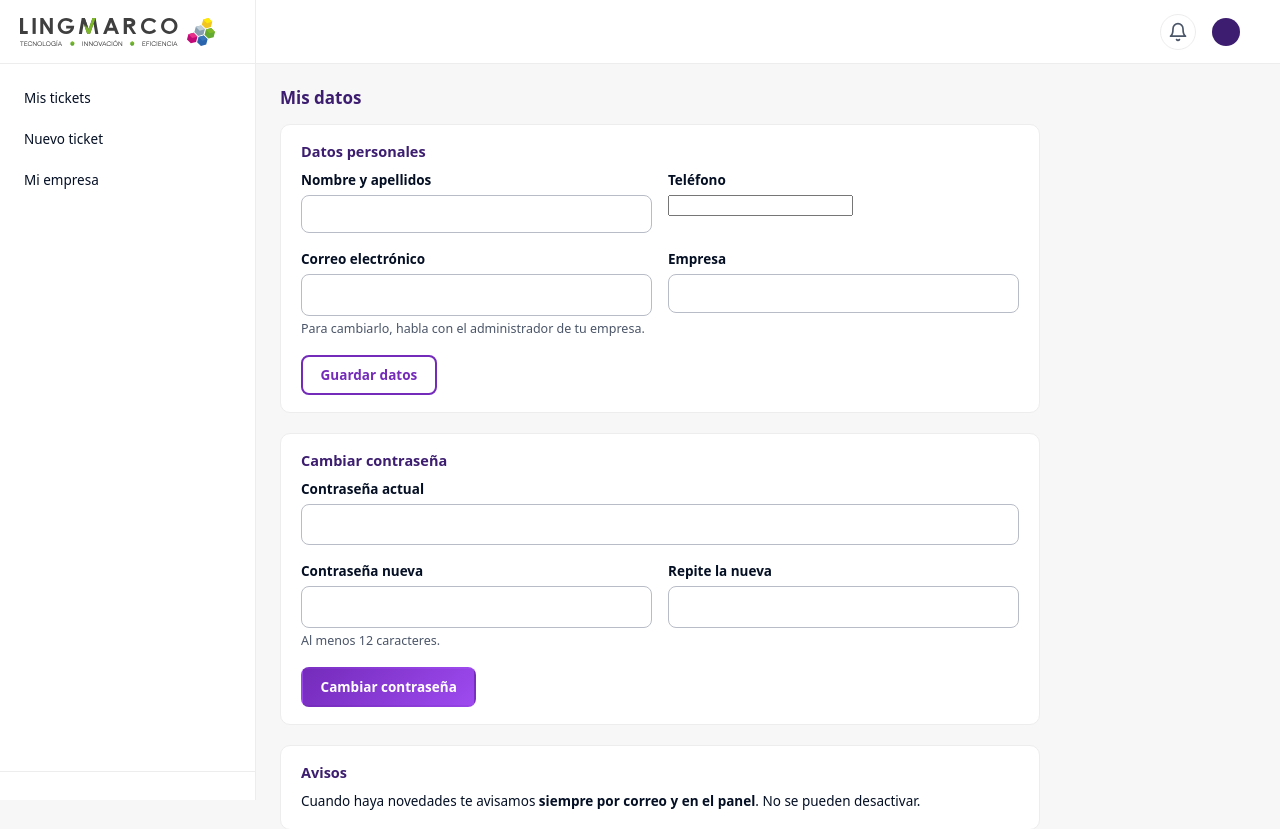
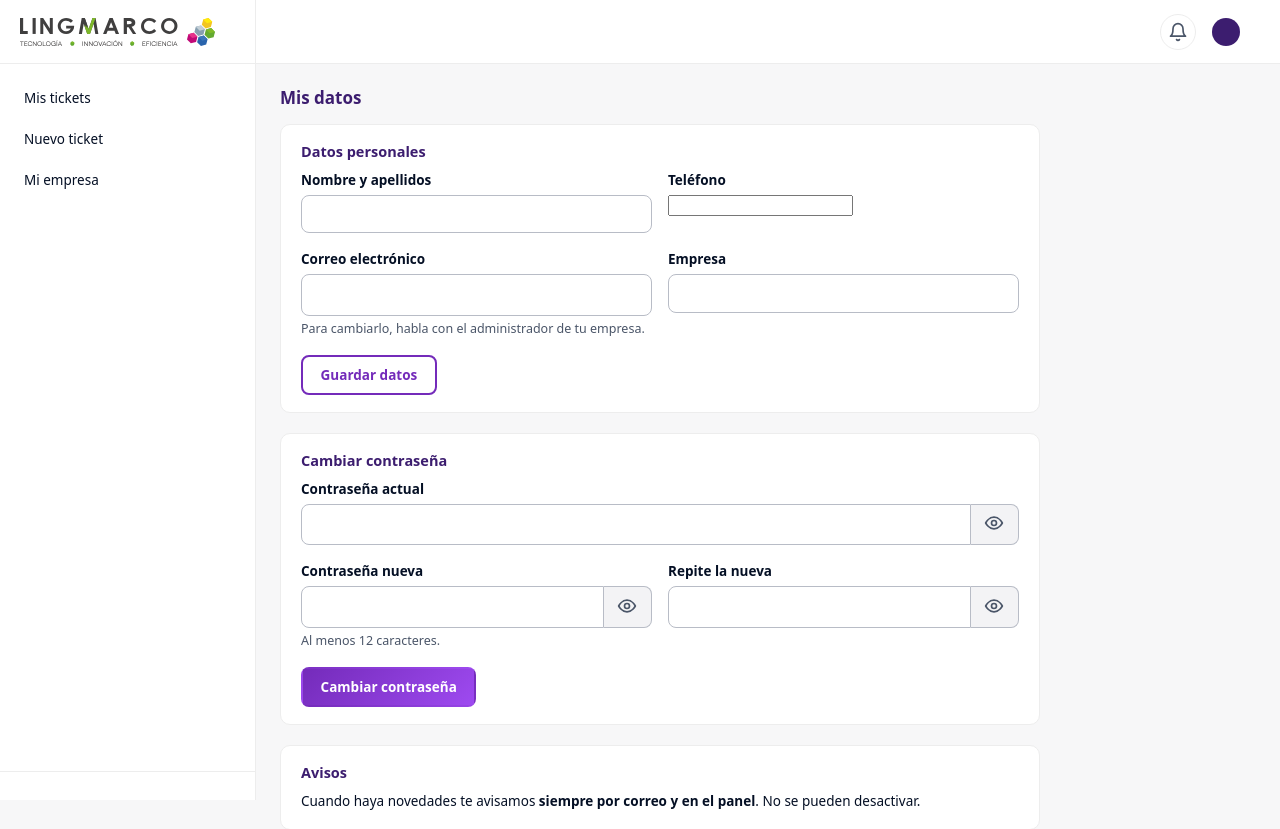
Before and after one commit to Carla-Work/lm-tickets, a Laravel app: template resources/views/profile/show.blade.php in a window 1280 px wide. Shown: the top 829 px of the page. Run offline with Laravel 12, Linux system fonts and the light colour scheme; the template is opened without the code that fills it: most values are stand-ins (such as "Sample title", 1, 10 or a date in 2020).

Commit message:
✨ «Ojo» para ver las contraseñas en «Mis datos»
Mismo diseño que el acceso (acceso-a-entrar). El botón nace oculto y solo lo muestra
js/acceso.js: sin JavaScript el formulario funciona igual.

Co-Authored-By: Claude Sonnet 5.5 <noreply@anthropic.com>

```diff
--- a/public/css/panel.css
+++ b/public/css/panel.css
@@ -462,3 +462,11 @@ table.fichas td.asunto-celda::before, table.fichas td[data-etiqueta="Acciones"]:
 }
 .acc .fila-form { display: flex; gap: .4rem; align-items: center; margin: 0; }
 .acc .fila-form select { padding: .3rem .5rem; font-size: .85rem; }
+
+/* «Ojo» para ver la contraseña (mismo diseño que el acceso, mockup acceso-a-entrar). El botón nace oculto: solo lo
+   muestra public/js/acceso.js. */
+.pw { display: flex; }
+.pw input { flex: 1; min-width: 0; border-radius: 8px 0 0 8px !important; }
+.pw button { border: 1px solid #b8bcc6; border-left: 0; border-radius: 0 8px 8px 0; background: #f3f3f5; padding: 0 .85rem; cursor: pointer; color: var(--texto-suave); }
+.pw button:hover, .pw button:focus-visible { color: var(--texto); background: #ebebef; }
+.pw button[hidden] { display: none; }
--- a/public/js/acceso.js
+++ b/public/js/acceso.js
@@ -1,6 +1,7 @@
 /*
  * Ver u ocultar la contraseña. Mejora progresiva: sin JavaScript el botón (con atributo `hidden`)
- * no aparece y el formulario funciona exactamente igual. Es el único JavaScript de la pantalla de acceso.
+ * no aparece y el formulario funciona exactamente igual. Es el único JavaScript de la pantalla de acceso y de las
+ * pantallas del panel con contraseñas («Mis datos»): cualquier `.ver-pw` con `data-para` = id del campo.
  */
 document.querySelectorAll('.ver-pw').forEach(function (boton) {
     boton.hidden = false;
--- a/resources/views/layouts/panel.blade.php
+++ b/resources/views/layouts/panel.blade.php
@@ -145,5 +145,7 @@
         </main>
     </div>
 </div>
+{{-- «Ojo» de las contraseñas (js/acceso.js): mejora progresiva, sin él el contenido funciona igual. --}}
+<script src="{{ asset('js/acceso.js') }}"></script>
 </body>
 </html>
--- /dev/null
+++ b/resources/views/partials/ojo-contrasena.blade.php
@@ -0,0 +1,9 @@
+{{--
+    Botón «ojo» para ver u ocultar una contraseña. Parámetro: $para (id del campo). Va DENTRO de un `<div class="pw">`
+    justo después del `<input type="password">`. Diseño: el de acceso-a-entrar.html (validado), ya usado en el acceso.
+    Trampa: nace con `hidden` y solo lo muestra public/js/acceso.js: sin JavaScript no aparece y el formulario
+    funciona igual (el contenido debe poder usarse sin JS). No quitar `type="button"`: sin él enviaría el formulario.
+--}}
+<button type="button" class="ver-pw" data-para="{{ $para }}" aria-label="Mostrar contraseña" hidden>
+    <svg width="20" height="20" viewBox="0 0 24 24" fill="none" stroke="currentColor" stroke-width="2" stroke-linecap="round" stroke-linejoin="round" aria-hidden="true"><path d="M2 12s3.6-7 10-7 10 7 10 7-3.6 7-10 7S2 12 2 12z"/><circle cx="12" cy="12" r="3"/></svg>
+</button>
--- a/resources/views/profile/show.blade.php
+++ b/resources/views/profile/show.blade.php
@@ -2,6 +2,7 @@
     «Mis datos» (todos los roles). Mockups validados: mis-datos-a-cliente, mis-datos-b-interno, mis-datos-c-administrador.
     Cuándo tocarla: al cambiar la pantalla. Variables: $user.
     «Verificación en dos pasos» (mockups validados mis-datos-c/d/e/f/g/h): solo el administrador (R21, opcional).
+    Los campos de contraseña llevan el «ojo» (partials/ojo-contrasena + js/acceso.js, mejora progresiva).
     Trampas: el teléfono solo se pide al
     cliente; correo, empresa, equipo y rol son de solo lectura (los cambia otra persona).
 --}}
@@ -45,7 +46,7 @@
                     <p style="margin:0 0 .8rem"><span class="estado-cuenta">✓ Activada</span> · App de autenticación</p>
                     <p style="margin:0 0 1rem">Te quedan <strong>{{ $user->remainingRecoveryCodes() }}</strong> códigos de recuperación sin usar. Cada uno sirve una sola vez.</p>
                     <div class="aviso" style="margin-bottom:1rem"><strong>Si generas códigos nuevos, los anteriores dejan de valer</strong> (los {{ $user->remainingRecoveryCodes() }} que te quedan también). Los nuevos se te mostrarán una sola vez.</div>
-                    <div class="campo" style="max-width:340px"><label for="clave-conf">Tu contraseña actual <span class="oblig" aria-hidden="true">*</span></label><input type="password" id="clave-conf" name="password" autocomplete="current-password" required><p class="ayuda">Te la pedimos para confirmar que eres tú.</p>@error('password')<p class="error-campo" role="alert">{{ $message }}</p>@enderror</div>
+                    <div class="campo" style="max-width:340px"><label for="clave-conf">Tu contraseña actual <span class="oblig" aria-hidden="true">*</span></label><div class="pw"><input type="password" id="clave-conf" name="password" autocomplete="current-password" required>@include('partials.ojo-contrasena', ['para' => 'clave-conf'])</div><p class="ayuda">Te la pedimos para confirmar que eres tú.</p>@error('password')<p class="error-campo" role="alert">{{ $message }}</p>@enderror</div>
                     <button type="submit" class="boton secundario">Generar códigos nuevos</button>
                 </form>
 
@@ -53,7 +54,7 @@
                     @csrf
                     <h2>Desactivar la verificación en dos pasos</h2>
                     <p class="sub" style="color:var(--texto)">Volverás a entrar solo con tu contraseña y se borrarán la clave y los códigos de recuperación. Podrás activarla de nuevo cuando quieras.</p>
-                    <div class="campo" style="max-width:340px"><label for="clave-des">Tu contraseña actual <span class="oblig" aria-hidden="true">*</span></label><input type="password" id="clave-des" name="password" autocomplete="current-password" required><p class="ayuda">Te la pedimos para confirmar que eres tú.</p></div>
+                    <div class="campo" style="max-width:340px"><label for="clave-des">Tu contraseña actual <span class="oblig" aria-hidden="true">*</span></label><div class="pw"><input type="password" id="clave-des" name="password" autocomplete="current-password" required>@include('partials.ojo-contrasena', ['para' => 'clave-des'])</div><p class="ayuda">Te la pedimos para confirmar que eres tú.</p></div>
                     <button type="submit" class="boton peligro-b">Desactivar</button>
                 </form>
             @endif
@@ -62,10 +63,10 @@
         <form class="tarjeta" action="{{ route('profile.password') }}" method="post" aria-label="Cambiar contraseña">
             @csrf
             <h2>Cambiar contraseña</h2>
-            <div class="campo"><label for="actual">Contraseña actual</label><input type="password" id="actual" name="current_password" autocomplete="current-password" required>@error('current_password')<p class="error-campo" role="alert">{{ $message }}</p>@enderror</div>
+            <div class="campo"><label for="actual">Contraseña actual</label><div class="pw"><input type="password" id="actual" name="current_password" autocomplete="current-password" required>@include('partials.ojo-contrasena', ['para' => 'actual'])</div>@error('current_password')<p class="error-campo" role="alert">{{ $message }}</p>@enderror</div>
             <div class="cols2">
-                <div class="campo"><label for="nueva">Contraseña nueva</label><input type="password" id="nueva" name="password" autocomplete="new-password" required><p class="ayuda">Al menos {{ config('access.password.min_length') }} caracteres.</p>@error('password')<p class="error-campo" role="alert">{{ $message }}</p>@enderror</div>
-                <div class="campo"><label for="repite">Repite la nueva</label><input type="password" id="repite" name="password_confirmation" autocomplete="new-password" required></div>
+                <div class="campo"><label for="nueva">Contraseña nueva</label><div class="pw"><input type="password" id="nueva" name="password" autocomplete="new-password" required>@include('partials.ojo-contrasena', ['para' => 'nueva'])</div><p class="ayuda">Al menos {{ config('access.password.min_length') }} caracteres.</p>@error('password')<p class="error-campo" role="alert">{{ $message }}</p>@enderror</div>
+                <div class="campo"><label for="repite">Repite la nueva</label><div class="pw"><input type="password" id="repite" name="password_confirmation" autocomplete="new-password" required>@include('partials.ojo-contrasena', ['para' => 'repite'])</div></div>
             </div>
             <button type="submit" class="boton principal">Cambiar contraseña</button>
         </form>
```
Also changed, not shown: tests/Feature/Profile/ProfileTest.php (+17 -0 lines).
